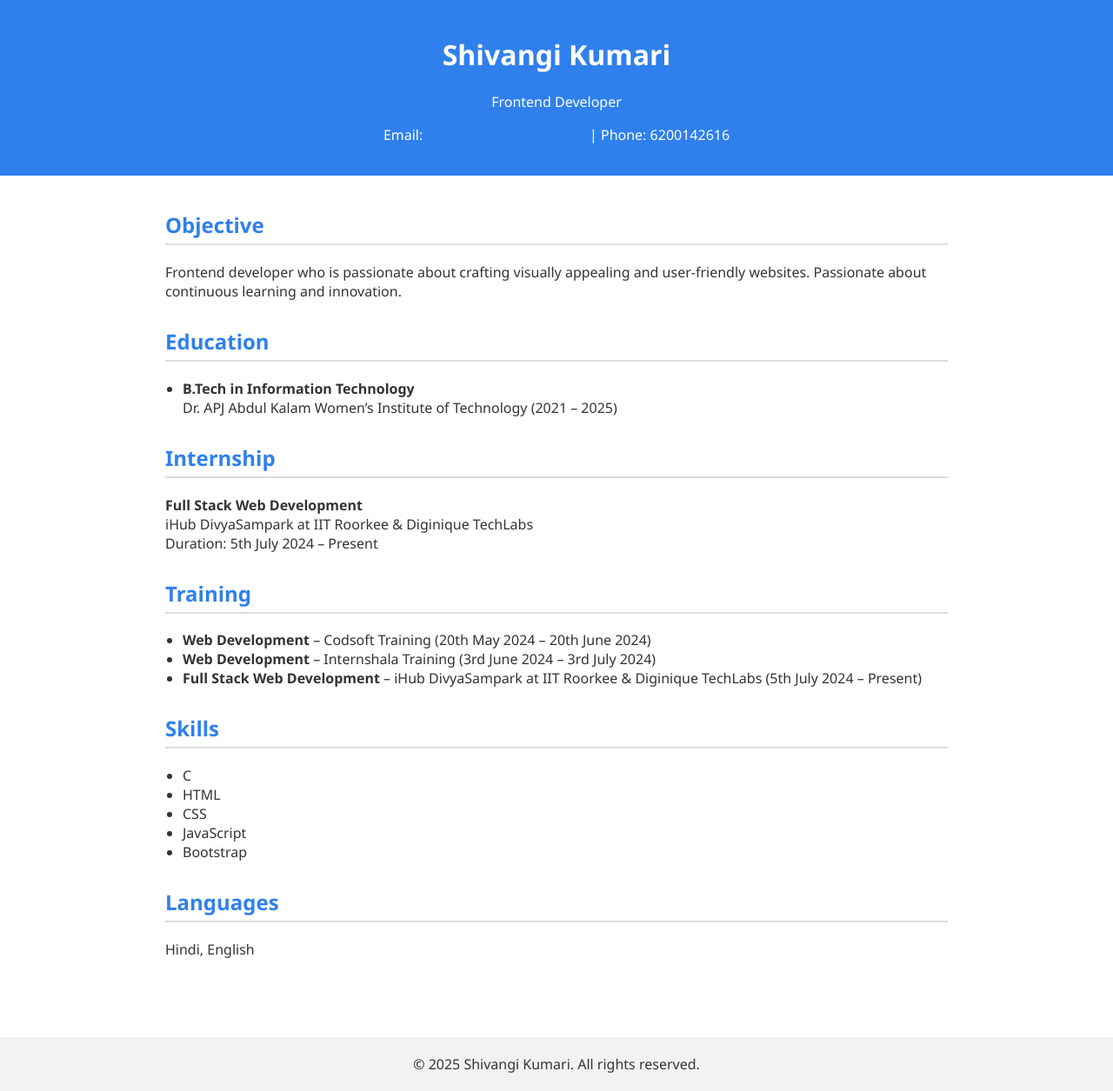
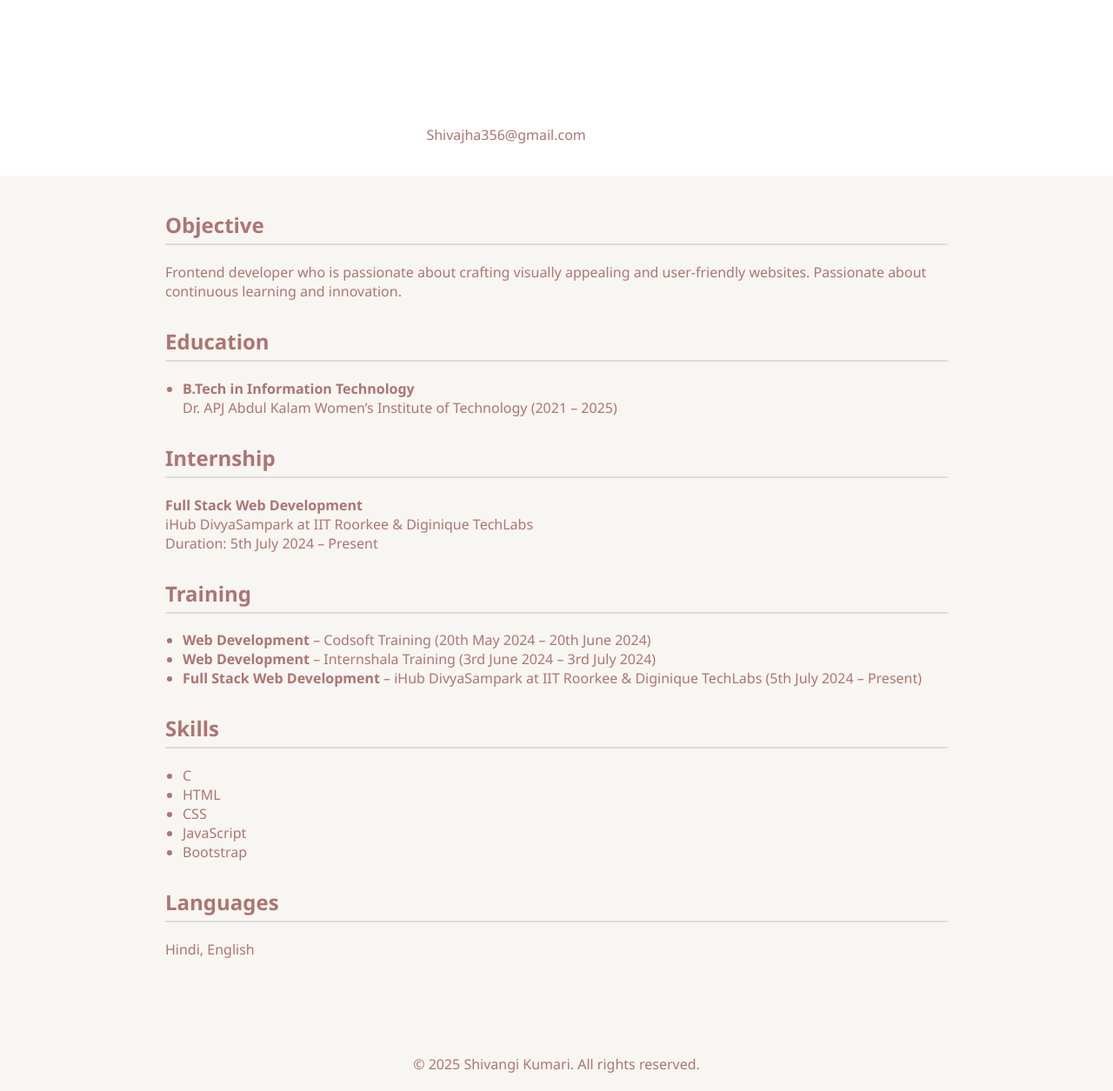
Before and after one commit to metadamen/shivangi, a plain HTML site: page index.html in a window 1280 px wide. Shown: the whole page at 87% size. Drawn offline with Linux system fonts and the light colour scheme.

Commit message:
Update index.html

```diff
--- a/index.html
+++ b/index.html
@@ -7,13 +7,13 @@
   <style>
     body {
       font-family: 'Segoe UI', sans-serif;
-      background-color: #fff;
-      color: #333;
+      background-color: #f8f6f2;
+      color: #ae7474;
       margin: 0;
       padding: 0;
     }
     header {
-      background-color: #2f80ed;
+      background-color: #fff;
       color: white;
       padding: 20px;
       text-align: center;
@@ -27,7 +27,7 @@
       margin-bottom: 30px;
     }
     h2 {
-      color: #2f80ed;
+      color: #ae7474;
       border-bottom: 2px solid #ddd;
       padding-bottom: 5px;
     }
@@ -35,11 +35,11 @@
       padding-left: 20px;
     }
     a {
-      color: #2f80ed;
+      color: #ae7474;
       text-decoration: none;
     }
     footer {
-      background-color: #f2f2f2;
+      background-color: #f8f6f2;
       text-align: center;
       padding: 20px;
       margin-top: 40px;
```
